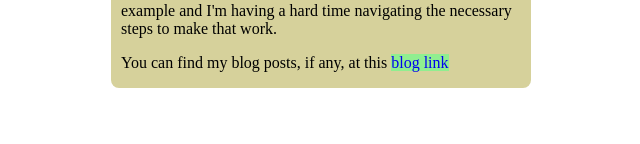
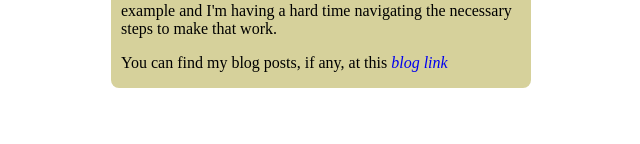
Before and after one commit to sl0thower/felixslothower.com, an Eleventy site: page content/index.md in a window 1280 px wide. Shown: the part 401-545 px from the top of the page, without its empty margins (319-959 px from the left). Built offline with nearby package versions, Linux system fonts and the light colour scheme; Eleventy itself is replaced by a stand-in of ours; files that its build step writes are made by us from their sources; what outdent would draw is missing.

Commit message:
remove blog link highlight

```diff
--- a/public/css/home.css
+++ b/public/css/home.css
@@ -63,7 +63,8 @@ a.header-anchor {
 }
 
 .blog-link {
-    background-color: lightgreen;
+    /* background-color: lightgreen; */
+    font-style: oblique;
 }
 
 .blog-link:active {
```
Also changed, not shown: public/assets/handwrittten/3dp.svg (added), public/assets/handwrittten/drive.svg (added), public/assets/handwrittten/portfolio.svg (added).
